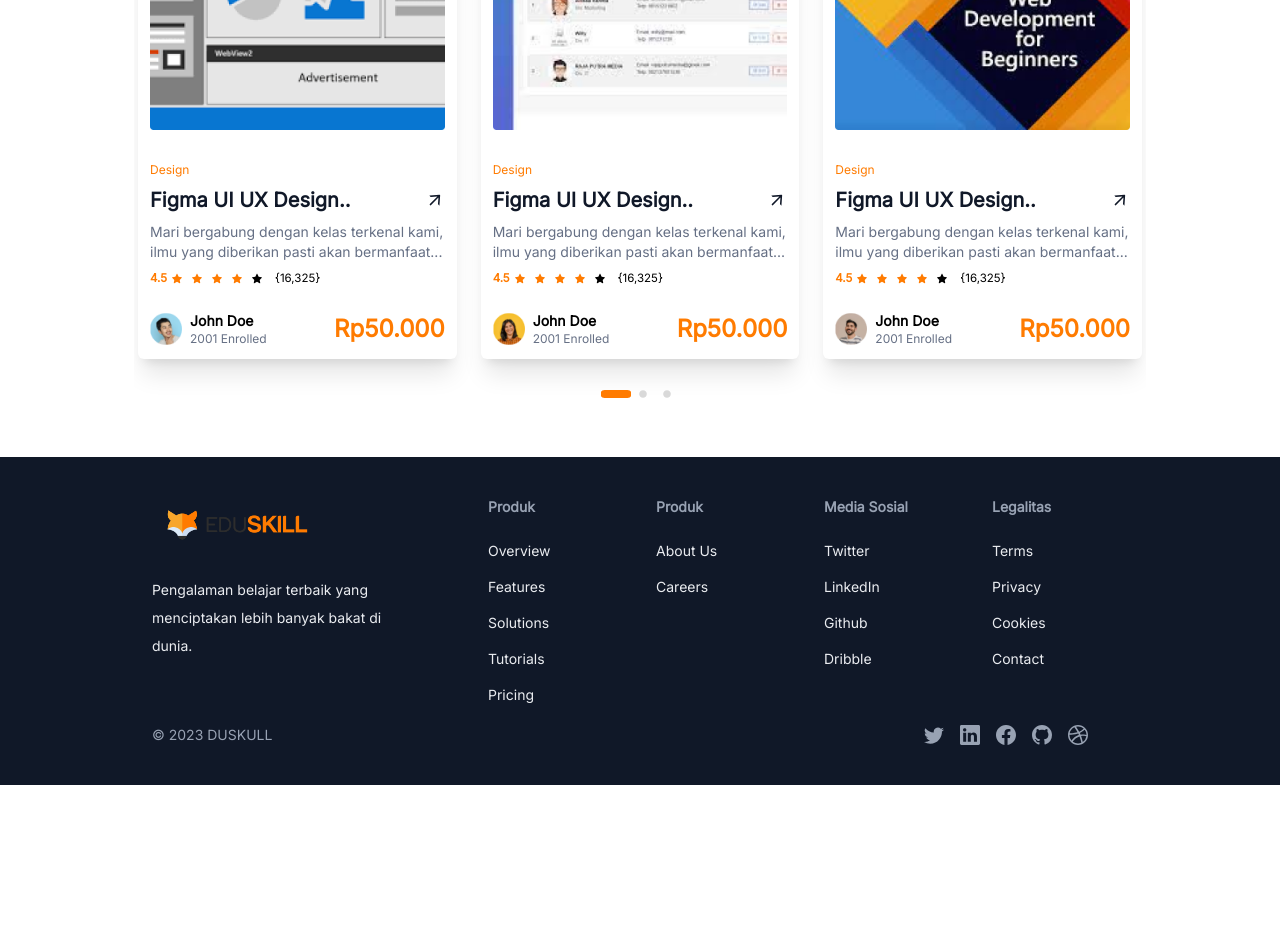
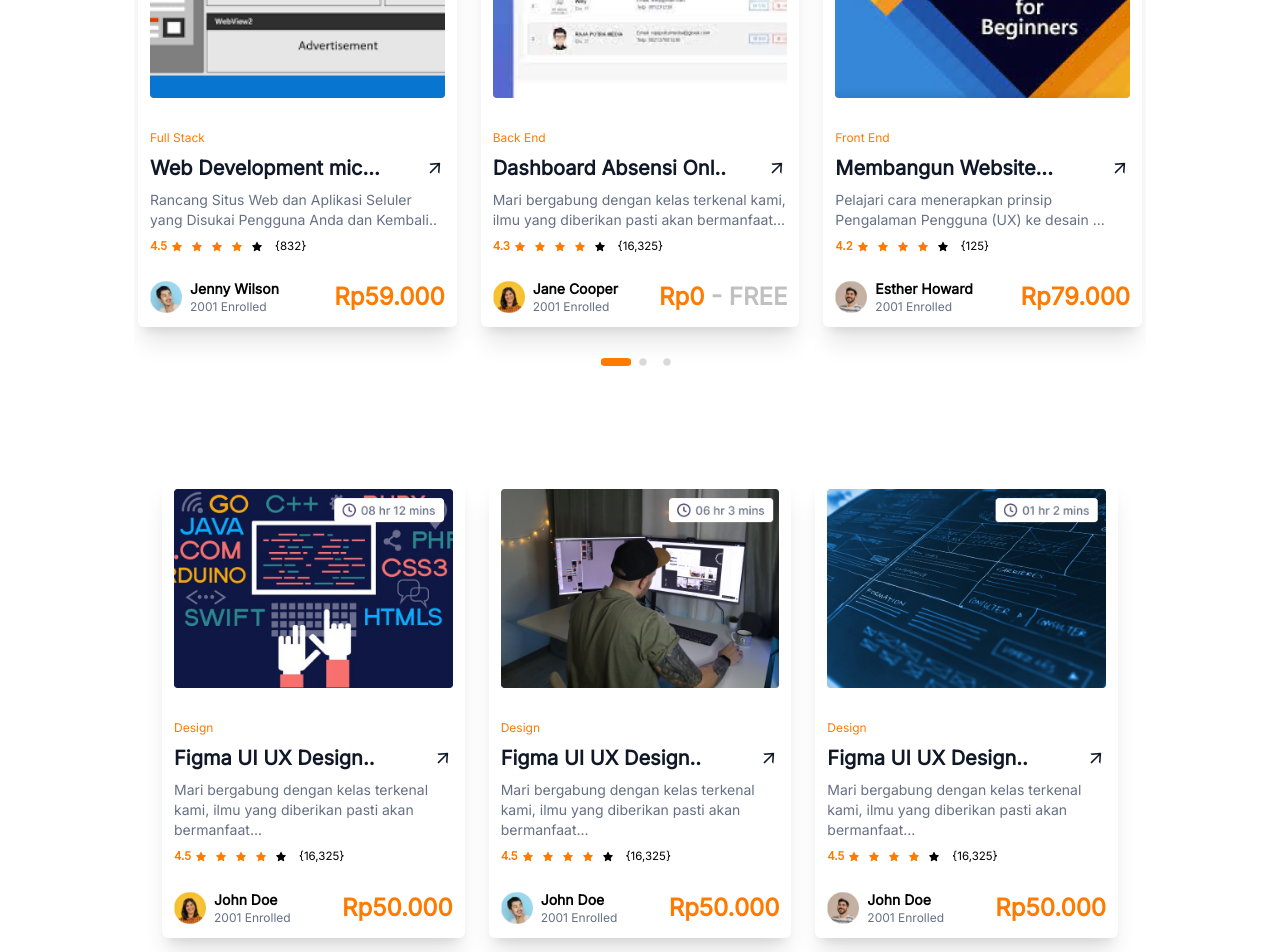
Before and after one commit to Halimp07/Eduskill, a React (Vite) app: page /courses in a window 1280 px wide. Shown: the part 780-1732 px from the top of the page. Before the commit the page ends 1565 px from the top, so only its background shows below. Built offline with nearby package versions, Linux system fonts and the light colour scheme.

Commit message:
feat: add Recom.jsx

```diff
--- a/src/Data.jsx
+++ b/src/Data.jsx
@@ -288,31 +288,35 @@ export const reviewsEdu = [
   },
 ];
 
+// <----------------------------------->
+
+// 2nd Page Course.jsx
 export const classEdu = [
   {
     id: 1,
     image: class1,
-    category: "Design",
-    title: "Figma UI UX Design..",
+    category: "Back End",
+    title: "Membangun Data Base",
     description:
-      "Mari bergabung dengan kelas terkenal kami, ilmu yang diberikan pasti akan bermanfaat...",
-    rating: 4.5,
-    participants: "{16,325}",
-    teacher: "John Doe",
-    price: "50.000",
+      "Basis data atau sekumpulan data yang dikelola sedemikian rupa sesuai.....",
+    rating: 4.2,
+    participants: "{125}",
+    teacher: "Esther Howard",
+    price: "0",
     heroes: classHero1,
     year: "2001 Enrolled",
+    discount: "FREE",
   },
   {
     id: 2,
     image: class2,
-    category: "Design",
-    title: "Figma UI UX Design..",
+    category: "UI/UX",
+    title: "Membuat Dashboard ...",
     description:
       "Mari bergabung dengan kelas terkenal kami, ilmu yang diberikan pasti akan bermanfaat...",
-    rating: 4.5,
-    participants: "{16,325}",
-    teacher: "John Doe",
+    rating: 4.3,
+    participants: "{(16,325)}",
+    teacher: "Jane Cooper",
     price: "50.000",
     heroes: classHero2,
     year: "2001 Enrolled",
@@ -320,56 +324,57 @@ export const classEdu = [
   {
     id: 3,
     image: class3,
-    category: "Design",
-    title: "Figma UI UX Design..",
+    category: "Full Stack",
+    title: "Belajar bersama Shoaib..",
     description:
-      "Mari bergabung dengan kelas terkenal kami, ilmu yang diberikan pasti akan bermanfaat...",
+      "Rancang Situs Web dan Aplikasi Seluler yang Disukai Pengguna Anda dan Kembali..",
     rating: 4.5,
-    participants: "{16,325}",
-    teacher: "John Doe",
-    price: "50.000",
+    participants: "{832}",
+    teacher: "Jenny Wilson",
+    price: "59.000",
     heroes: classHero3,
     year: "2001 Enrolled",
   },
   {
     id: 4,
     image: class4,
-    category: "Design",
-    title: "Figma UI UX Design..",
+    category: "Full Stack",
+    title: "Web Development  mic...",
     description:
-      "Mari bergabung dengan kelas terkenal kami, ilmu yang diberikan pasti akan bermanfaat...",
+      "Rancang Situs Web dan Aplikasi Seluler yang Disukai Pengguna Anda dan Kembali..",
     rating: 4.5,
-    participants: "{16,325}",
-    teacher: "John Doe",
-    price: "50.000",
+    participants: "{832}",
+    teacher: "Jenny Wilson",
+    price: "59.000",
     heroes: classHero4,
     year: "2001 Enrolled",
   },
   {
     id: 5,
     image: class5,
-    category: "Design",
-    title: "Figma UI UX Design..",
+    category: "Back End",
+    title: "Dashboard Absensi Onl..",
     description:
       "Mari bergabung dengan kelas terkenal kami, ilmu yang diberikan pasti akan bermanfaat...",
-    rating: 4.5,
+    rating: 4.3,
     participants: "{16,325}",
-    teacher: "John Doe",
-    price: "50.000",
+    teacher: "Jane Cooper",
+    price: "0",
     heroes: classHero5,
     year: "2001 Enrolled",
+    discount: "FREE",
   },
   {
     id: 6,
     image: class6,
-    category: "Design",
-    title: "Figma UI UX Design..",
+    category: "Front End",
+    title: "Membangun Website...",
     description:
-      "Mari bergabung dengan kelas terkenal kami, ilmu yang diberikan pasti akan bermanfaat...",
-    rating: 4.5,
-    participants: "{16,325}",
-    teacher: "John Doe",
-    price: "50.000",
+      "Pelajari cara menerapkan prinsip Pengalaman Pengguna (UX) ke desain ...",
+    rating: 4.2,
+    participants: "{125}",
+    teacher: "Esther Howard",
+    price: "79.000",
     heroes: classHero6,
     year: "2001 Enrolled",
   },
@@ -417,6 +422,7 @@ export const classEdu = [
   },
 ];
 
+// Recom Section of Course.jsx
 export const RecomEdu = [
   {
     id: 1,
@@ -448,7 +454,7 @@ export const RecomEdu = [
   },
   {
     id: 3,
-    image: recom2,
+    image: recom3,
     category: "Design",
     title: "Figma UI UX Design..",
     description:
@@ -457,7 +463,7 @@ export const RecomEdu = [
     participants: "{16,325}",
     teacher: "John Doe",
     price: "50.000",
-    heroes: recomHero2,
+    heroes: recomHero3,
     year: "2001 Enrolled",
   },
 ];
--- /dev/null
+++ b/src/pages/course/ClassCourse.jsx
@@ -0,0 +1,73 @@
+import React from "react";
+import { AiFillStar, AiOutlineArrowUp } from "react-icons/ai";
+
+const ClassCourse = ({
+  image,
+  category,
+  title,
+  description,
+  participants,
+  rating,
+  teacher,
+  heroes,
+  price,
+  year,
+  discount,
+}) => {
+  const ratingInteger = Math.floor(rating);
+  const ratingFraction = rating - ratingInteger;
+
+  const yellowStars = Array.from({ length: ratingInteger }, (_, index) => (
+    <AiFillStar key={index} className="text-Orange_Primary text-xs mr-1" />
+  ));
+
+  let grayStars = null;
+
+  if (ratingFraction > 0 && ratingFraction < 1) {
+    grayStars = <AiFillStar key="gray" className="text-xs mr-1" />;
+  }
+
+  return (
+    <div className="p-3 m-1 shadow-xl min-w-[15rem] bg-white rounded-md">
+      <img src={image} alt="" />
+      <div className="mt-8 text-xs text-Orange_Primary">{category}</div>
+      <div className="text-xl text-[#101828] mt-2 font-bold flex justify-between items-center">
+        {title}
+        <AiOutlineArrowUp className="rotate-45" />
+      </div>
+      <p className="text-sm text-[#667085] text-gray-600 mt-2">{description}</p>
+      <div className="flex items-center mt-2">
+        <div className="flex items-center gap-1">
+          <span className="text-Orange_Primary text-extra-mini font-bold">
+            {rating}
+          </span>
+          {yellowStars}
+          {grayStars}
+        </div>
+        <div className="text-extra-mini font-light ml-2">{participants}</div>
+      </div>
+      <div className="flex justify-between items-center mt-6">
+  <div className="flex items-center">
+    <img src={heroes} alt="Hero" className="w-8 h-8" />
+    <div className="ml-2 flex flex-col">
+      <div className="font-semibold text-sm">{teacher}</div>
+      <div className="text-xs font-light text-[#667085]">{year}</div>
+    </div>
+  </div>
+  {discount === "FREE" ? (
+    <div className="text-2xl text-Orange_Primary font-bold">
+      {price !== "FREE" ? <>Rp{price} </> : null}
+      <span className="text-[#333333] opacity-30">- FREE</span>
+    </div>
+  ) : (
+    <div className="text-2xl text-Orange_Primary font-bold">
+      {price !== "FREE" ? <>Rp{price} </> : null}
+      {discount}
+    </div>
+  )}
+</div>
+    </div>
+  );
+};
+
+export default ClassCourse;
--- /dev/null
+++ b/src/pages/course/ClassRecom.jsx
@@ -0,0 +1,73 @@
+import React from "react";
+import { AiFillStar, AiOutlineArrowUp } from "react-icons/ai";
+
+const ClassRecom = ({
+  image,
+  category,
+  title,
+  description,
+  participants,
+  rating,
+  teacher,
+  heroes,
+  price,
+  year,
+  discount,
+}) => {
+  const ratingInteger = Math.floor(rating);
+  const ratingFraction = rating - ratingInteger;
+
+  const yellowStars = Array.from({ length: ratingInteger }, (_, index) => (
+    <AiFillStar key={index} className="text-Orange_Primary text-xs mr-1" />
+  ));
+
+  let grayStars = null;
+
+  if (ratingFraction > 0 && ratingFraction < 1) {
+    grayStars = <AiFillStar key="gray" className="text-xs mr-1" />;
+  }
+
+  return (
+    <div className="p-3 m-1 shadow-xl min-w-[15rem] bg-white rounded-md">
+      <img src={image} alt="" />
+      <div className="mt-8 text-xs text-Orange_Primary">{category}</div>
+      <div className="text-xl text-[#101828] mt-2 font-bold flex justify-between items-center">
+        {title}
+        <AiOutlineArrowUp className="rotate-45" />
+      </div>
+      <p className="text-sm text-[#667085] text-gray-600 mt-2">{description}</p>
+      <div className="flex items-center mt-2">
+        <div className="flex items-center gap-1">
+          <span className="text-Orange_Primary text-extra-mini font-bold">
+            {rating}
+          </span>
+          {yellowStars}
+          {grayStars}
+        </div>
+        <div className="text-extra-mini font-light ml-2">{participants}</div>
+      </div>
+      <div className="flex justify-between items-center mt-6">
+  <div className="flex items-center">
+    <img src={heroes} alt="Hero" className="w-8 h-8" />
+    <div className="ml-2 flex flex-col">
+      <div className="font-semibold text-sm">{teacher}</div>
+      <div className="text-xs font-light text-[#667085]">{year}</div>
+    </div>
+  </div>
+  {discount === "FREE" ? (
+    <div className="text-2xl text-Orange_Primary font-bold">
+      {price !== "FREE" ? <>Rp{price} </> : null}
+      <span className="text-[#333333] opacity-30">- FREE</span>
+    </div>
+  ) : (
+    <div className="text-2xl text-Orange_Primary font-bold">
+      {price !== "FREE" ? <>Rp{price} </> : null}
+      {discount}
+    </div>
+  )}
+</div>
+    </div>
+  );
+};
+
+export default ClassRecom;
--- a/src/pages/course/Courses.jsx
+++ b/src/pages/course/Courses.jsx
@@ -1,6 +1,6 @@
 import React, { useState } from "react";
 import { RxDotFilled, RxBorderSolid } from "react-icons/rx";
-import Class from "../../components/container/Classes/Class"; // Adjust the path as needed
+import ClassCourse from "./ClassCourse"; // Adjust the path as needed
 import { classEdu } from "../../Data";
 import "slick-carousel/slick/slick.css";
 import "slick-carousel/slick/slick-theme.css";
@@ -35,16 +35,12 @@ const Courses = () => {
         <h1 className="font-semibold text-xl md:text-3xl md:mb-2 ">
           Kelas Popular Kami{" "}
         </h1>{" "}
-        <p className="font-normal text-base  text-[#667085] ">
-          Mari bergabung dengan kelas terkenal kami, ilmu yang diberikan pasti
-          akan bermanfaat bagi Anda.{" "}
-        </p>{" "}
       </div>
       <div className="mt-4 overflow-x-hidden w-full relative">
-        <div className="grid grid-cols-3 gap-4">
-          {visibleCourses.map((classEdu, index) => (
-            <div key={classEdu.id}>
-              <Class {...classEdu} />
+        <div className="grid grid-cols-1 md:grid-cols-3 lg:grid-cols-3 gap-4">
+          {visibleCourses.map((course, index) => (
+            <div key={course.id}>
+              <ClassCourse {...course} />
             </div>
           ))}
         </div>
@@ -79,7 +75,7 @@ const Courses = () => {
           ))}
         </div>
       </div>
-      {/* <Recom /> */}
+      <Recom />
     </div>
   );
 };
--- a/src/pages/course/Recom.jsx
+++ b/src/pages/course/Recom.jsx
@@ -1,9 +1,20 @@
-import React from 'react'
+import React from "react";
+import ClassRecom from "./ClassRecom"; // Adjust the path as needed
+import { RecomEdu } from "../../Data";
 
 const Recom = () => {
   return (
-    <div>Recom</div>
-  )
-}
+    <div className="container mx-auto pt-24 pb-12 px-6" id="recom">
+      {/* Render all recommendations */}
+      <div className="grid grid-cols-3 gap-4">
+        {RecomEdu.map(course => (
+          <div key={course.id}>
+            <ClassRecom {...course} />
+          </div>
+        ))}
+      </div>
+    </div>
+  );
+};
 
-export default Recom
+export default Recom;
```
